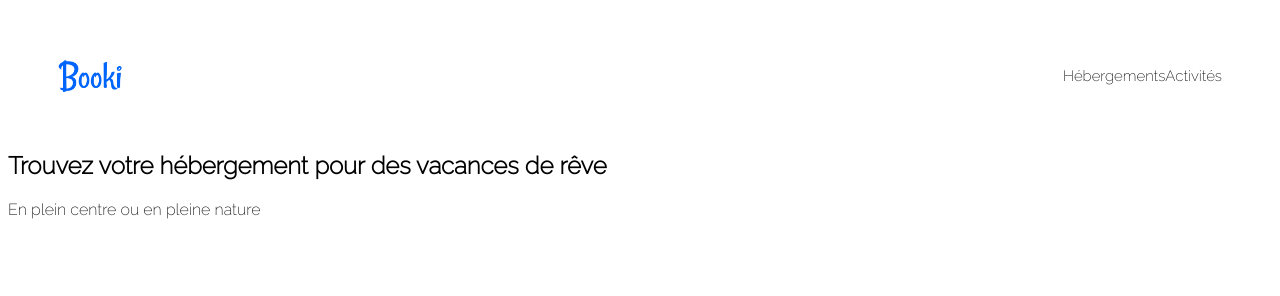
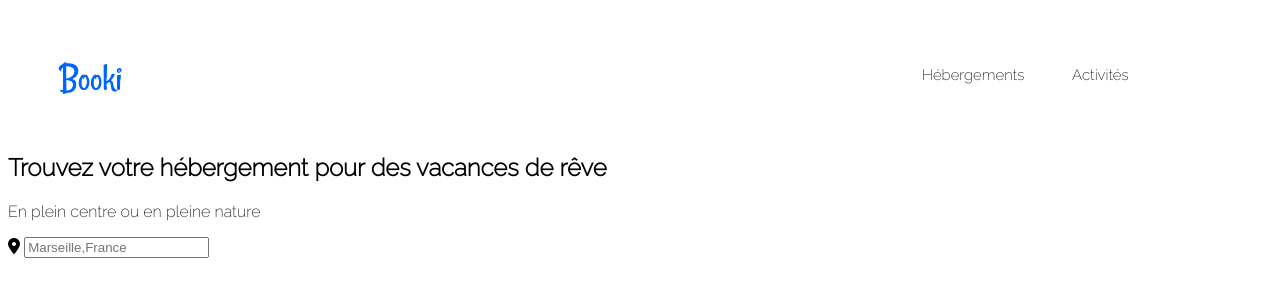
Before and after one commit to Melou15/cpm2-2022-s1-booki-roig-melissa, a plain HTML site: page index.html in a window 1280 px wide. Drawn offline with Linux system fonts and the light colour scheme.

Commit message:
logo localisation + début barre recherche

```diff
--- a/index.html
+++ b/index.html
@@ -16,16 +16,24 @@
 			<img src="images/logo/Booki.png" alt="Logo Booki">
 			<nav>
 				<ul>
-					<li><a href="#">Hébergements</a></li>
-					<li><a href="#">Activités</a></li>
+					<a href="#">Hébergements</a>
+					<a href="#">Activités</a>
 				</ul>
 			</nav>
 		</div>
 	</header>
 
 	<section class="section1">
+		<div>
 				<h1>Trouvez votre hébergement pour des vacances de rêve</h1>
 		<p>En plein centre ou en pleine nature</p>
+	</div>
+
+	<div>
+		<i class="fa-solid fa-location-dot"></i>
+		<input type="search" name="lieux" placeholder="Marseille,France">
+	</div>
+
 	</section>
 
 	<section class="section2">
```
